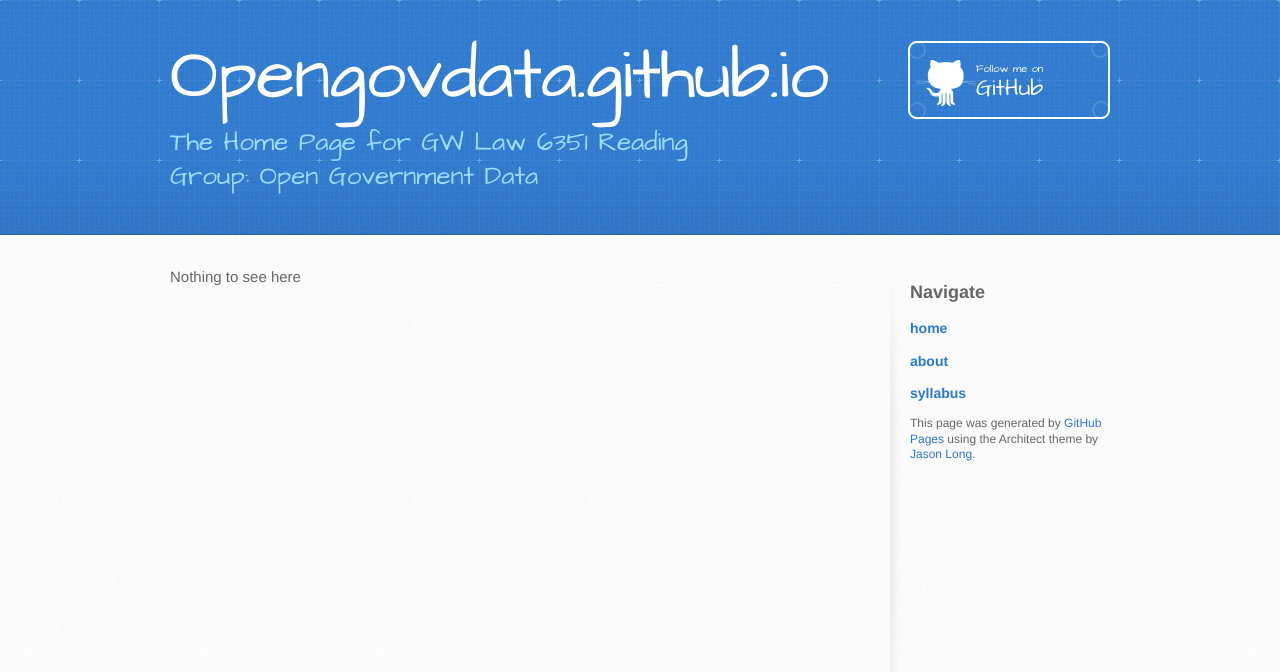
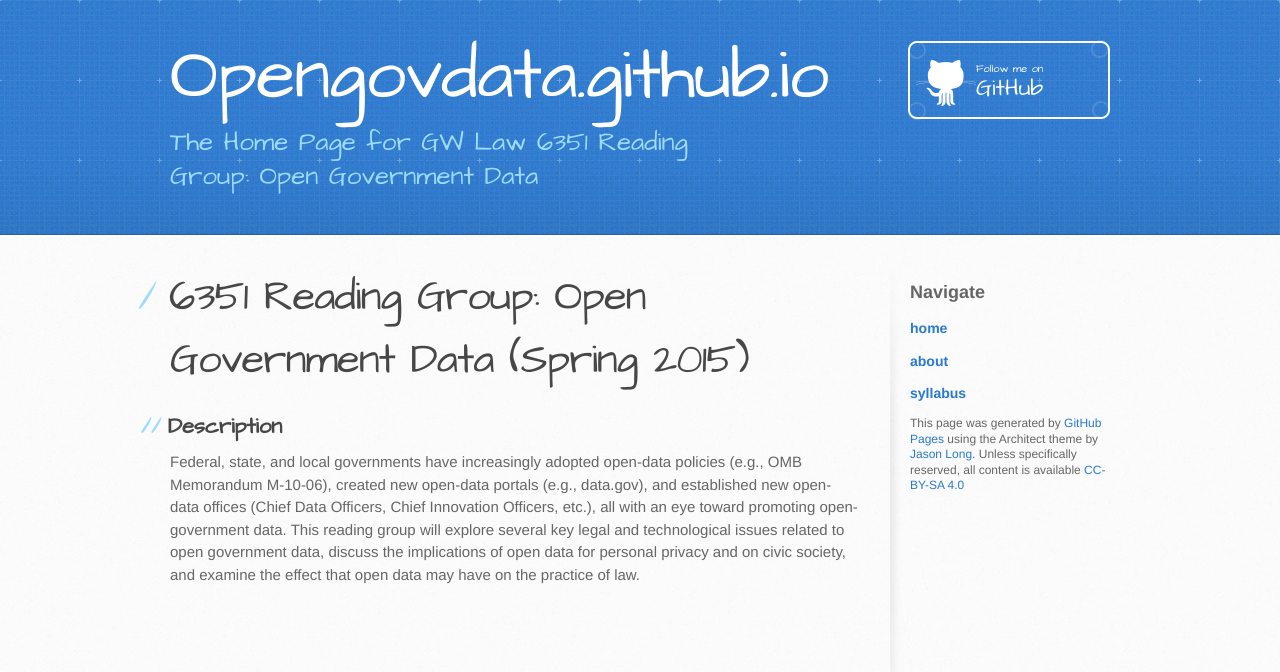
Before and after one commit to opengovdata/opengovdata.github.io, a Jekyll site: the page built from index.md, in a window 1280 px wide. Shown: the top 672 px of the page. Built offline with Jekyll 4.4.1, drawn with Linux system fonts in a browser that asks for light colours.

Commit message:
Updates to the site

```diff
--- a/_layouts/base.html
+++ b/_layouts/base.html
@@ -39,7 +39,7 @@
             {% for navpage in site.data.nav %}
             <h3><a href="/{{navpage.name}}">{{navpage.name}}</a></h3>
             {% endfor %}
-          <p>This page was generated by <a href="https://pages.github.com">GitHub Pages</a> using the Architect theme by <a href="https://twitter.com/jasonlong">Jason Long</a>.</p>
+          <p>This page was generated by <a href="https://pages.github.com">GitHub Pages</a> using the Architect theme by <a href="https://twitter.com/jasonlong">Jason Long</a>. Unless specifically reserved, all content is available <a href="https://creativecommons.org/licenses/by-sa/4.0/">CC-BY-SA 4.0</a></p>
         </aside>
       </div>
     </div>
--- a/_layouts/posts.html
+++ b/_layouts/posts.html
@@ -42,7 +42,7 @@
             {% for navpage in site.data.nav %}
             <h3><a href="/{{navpage.name}}">{{navpage.name}}</a></h3>
             {% endfor %}
-          <p>This page was generated by <a href="https://pages.github.com">GitHub Pages</a> using the Architect theme by <a href="https://twitter.com/jasonlong">Jason Long</a>.</p>
+          <p>This page was generated by <a href="https://pages.github.com">GitHub Pages</a> using the Architect theme by <a href="https://twitter.com/jasonlong">Jason Long</a>. Unless specifically reserved, all content is available <a href="https://creativecommons.org/licenses/by-sa/4.0/">CC-BY-SA 4.0</a></p>
         </aside>
       </div>
     </div>
--- a/index.md
+++ b/index.md
@@ -4,4 +4,7 @@ permalink: '/'
 layout: base
 ---
 
-Nothing to see here
+# 6351 Reading Group: Open Government Data (Spring 2015)
+
+## Description
+Federal, state, and local governments have increasingly adopted open-data policies (e.g., OMB Memorandum M-10-06), created new open-data portals (e.g., data.gov), and established new open-data offices (Chief Data Officers, Chief Innovation Officers, etc.), all with an eye toward promoting open-government data. This reading group will explore several key legal and technological issues related to open government data, discuss the implications of open data for personal privacy and on civic society, and examine the effect that open data may have on the practice of law.
```
Also changed, not shown: _pages/about.md (+1 -1 lines).
